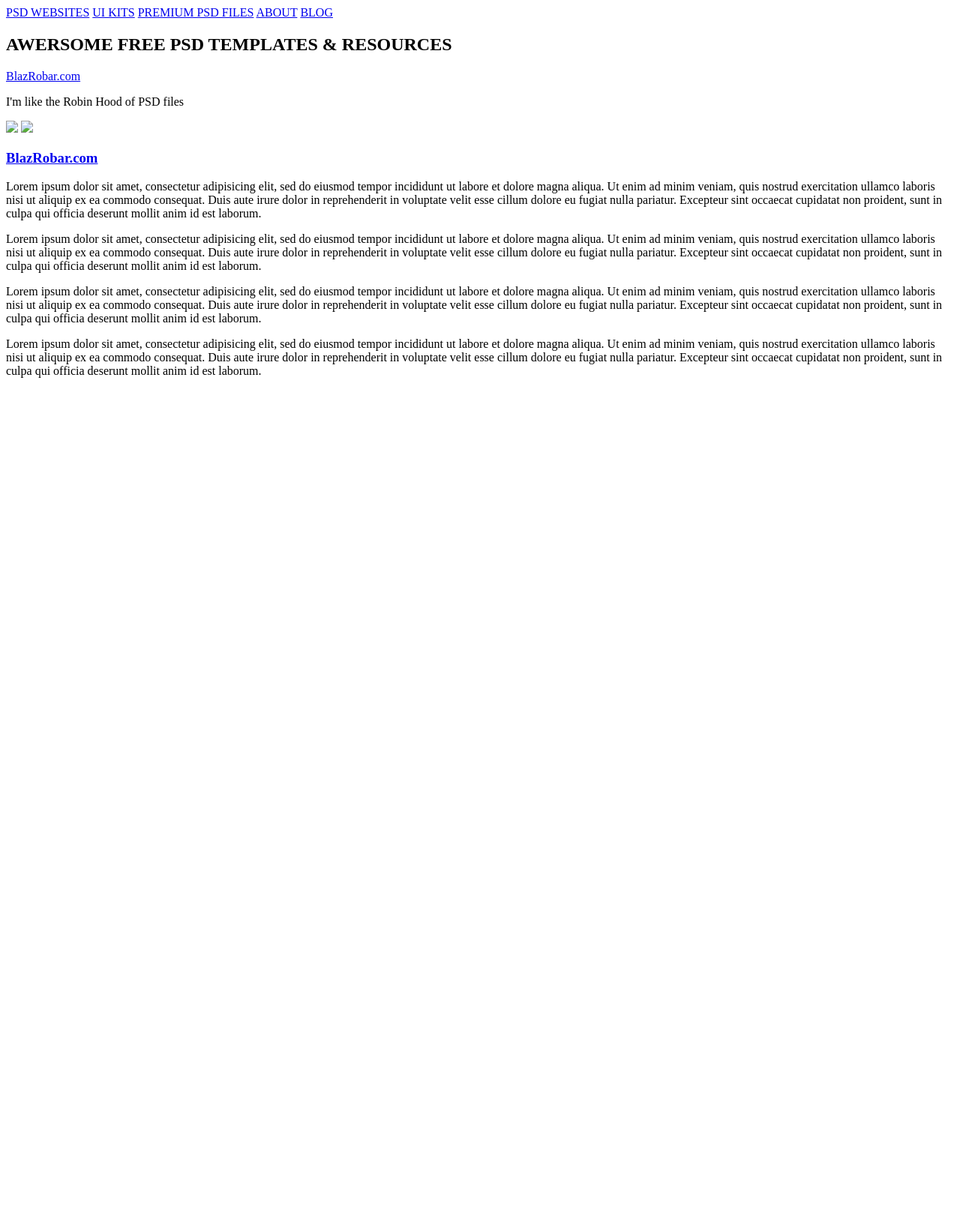
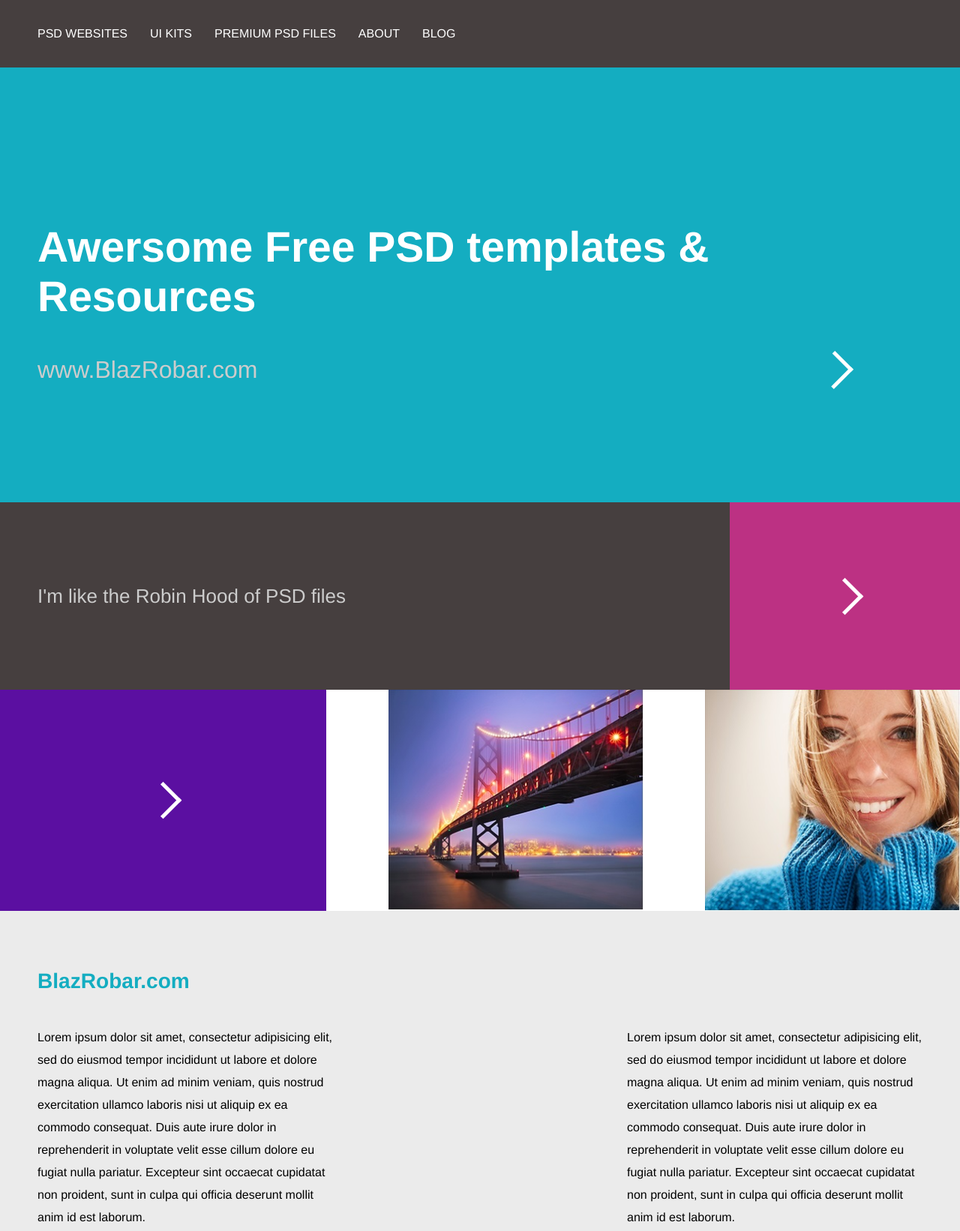
Before and after one commit to Arkhipenka/git, a plain HTML site: page module_17/index.html in a window 1280 px wide. Shown: the top 1642 px of the page at 75% size. Before the commit the page ends 800 px from the top, so only its background shows below. Drawn offline with Linux system fonts and the light colour scheme.

Commit message:
implemented sass

```diff
--- a/module_17/index.html
+++ b/module_17/index.html
@@ -4,6 +4,7 @@
 	<meta charset="utf-8">
 	<meta name="viewport" content="width=device-width, minimum-scale=1.0, maximum-scale=1.0"/>
 	<title>module_17</title>
+	<link rel="stylesheet" type="text/css" href="style.css">
 </head>
 <body>
 	<header>
@@ -17,28 +18,33 @@
 	</header>
 	<main>
 		<section>
-			<h2>AWERSOME FREE PSD TEMPLATES & RESOURCES</h2>
-			<a href="#">BlazRobar.com</a>
+			<h2>Awersome Free PSD templates & Resources</h2>
+			<div>
+				<a href="#">www.BlazRobar.com</a>
+				<div>
+					<span></span>
+				</div>
+			</div>
 		</section>
 		<section>
 			<article>
 				<p>I'm like the Robin Hood of PSD files</p>
 				<div>
-
+					<span></span>
 				</div>
 			</article>
 		</section>
 		<section>
 			<div>
+				<span></span>
+			</div>
+			<img src="bridge.jpg">
+			<img src="girl.jpg">
 
-			</div>
-			<div>
-				<img src="#">
-				<img src="#">
-			</div>
 		</section>
 		<section>
 			<a href="#"><h3>BlazRobar.com</h3></a>
+			<div>
 				<p>
 					Lorem ipsum dolor sit amet, consectetur adipisicing elit, sed do eiusmod
 					tempor incididunt ut labore et dolore magna aliqua. Ut enim ad minim veniam,
@@ -47,6 +53,8 @@
 					cillum dolore eu fugiat nulla pariatur. Excepteur sint occaecat cupidatat non
 					proident, sunt in culpa qui officia deserunt mollit anim id est laborum.
 				</p>
+
+
 				<p>
 					Lorem ipsum dolor sit amet, consectetur adipisicing elit, sed do eiusmod
 					tempor incididunt ut labore et dolore magna aliqua. Ut enim ad minim veniam,
@@ -55,6 +63,8 @@
 					cillum dolore eu fugiat nulla pariatur. Excepteur sint occaecat cupidatat non
 					proident, sunt in culpa qui officia deserunt mollit anim id est laborum.
 				</p>
+
+
 				<p>
 					Lorem ipsum dolor sit amet, consectetur adipisicing elit, sed do eiusmod
 					tempor incididunt ut labore et dolore magna aliqua. Ut enim ad minim veniam,
@@ -63,6 +73,8 @@
 					cillum dolore eu fugiat nulla pariatur. Excepteur sint occaecat cupidatat non
 					proident, sunt in culpa qui officia deserunt mollit anim id est laborum.
 				</p>
+
+
 				<p>
 					Lorem ipsum dolor sit amet, consectetur adipisicing elit, sed do eiusmod
 					tempor incididunt ut labore et dolore magna aliqua. Ut enim ad minim veniam,
@@ -71,6 +83,8 @@
 					cillum dolore eu fugiat nulla pariatur. Excepteur sint occaecat cupidatat non
 					proident, sunt in culpa qui officia deserunt mollit anim id est laborum.
 				</p>
+			</div>
+
 		</section>
 	</main>
 </body>
--- /dev/null
+++ b/module_17/style.scss
@@ -0,0 +1,247 @@
+/*scss*/
+$marginDefault: 0;
+$bgDark: #463f3f;
+$arrow:5px solid #fff;
+
+body{
+	margin:$marginDefault;
+	font-family: Helvetica, sans-serif;
+}
+header{
+	display: flex;
+	flex-direction: row;
+	justify-content: center;
+	align-items: center;
+	width: 100%;
+	background: $bgDark;
+	height: 90px;
+	padding: 10px 50px;
+	box-sizing: border-box;
+}
+nav{
+	display: flex;
+	flex-direction: row;
+	justify-content: flex-start;
+	align-items: middle;
+	width: 100%;
+	a{
+		text-decoration: none;
+		color: #fff;
+	}
+	a:not(:last-child){
+		margin-right: 30px;
+	}
+	a:hover{
+		color: #ccc;
+	}
+}
+
+h1{
+	margin: 0;
+
+}
+main{
+	section:first-child{
+		display:flex;
+		flex-direction: column;
+		justify-content: center;
+		height:580px;
+		padding: 0 150px 0 50px;
+		background: #14adc1;
+		color: #fff;
+		font-size: 38px;
+		div{
+			display: flex;
+			justify-content: space-between;
+			a{
+				text-decoration: none;
+				color: #ccc;
+				font-size: 32px;
+			}
+			span{
+				font-size: 0px;
+				padding: 15px;
+				border-right: $arrow;
+				border-top: $arrow;
+				transform: rotate(45deg);
+				position: relative;
+
+			}
+		}
+	}
+	section:nth-child(2){
+		display: flex;
+		padding-left: 50px;
+		width: 100%;
+		height: 250px;
+		font-size: 26px;
+		color: #ccc;
+		background: $bgDark;
+		box-sizing: border-box;
+		article{
+			width: 100%;
+			display: flex;
+			flex-direction: row;
+			justify-content: space-between;
+			align-items: center;
+		}
+		p{
+			width: 75%;
+		}
+		div{
+			background: #bc3183;
+			height: 100%;
+			width: 25%;
+			display: flex;
+			justify-content: center;
+			align-items: center;
+			span{
+				padding: 15px;
+				border-right: $arrow;
+				border-top: $arrow;
+				position: relative;
+				transform: rotate(45deg);
+
+			}
+		}
+	}
+	section:nth-child(3){
+		display: flex;
+		justify-content: space-between;
+		height: 295px;
+		div{
+			display: flex;
+			justify-content: center;
+			align-items: center;
+			width:34%;
+			background: #5b0fa1;
+			span{
+				padding: 15px;
+				border-right: $arrow;
+				border-top: $arrow;
+				position: relative;
+				transform: rotate(45deg);
+
+			}
+		}
+
+	}
+	section:nth-child(4){
+		display: flex;
+		flex-direction: column;
+		justify-content: center;
+		padding: 50px;
+		background: #ebebeb;
+		a{
+			text-decoration: none;
+			font-size: 24px;
+			color: #14adc1;
+		}
+
+		div{
+			display: flex;
+			justify-content: space-between;
+			flex-wrap: wrap;
+			p{
+				width: 394px;
+				line-height: 30px;
+			}
+		}
+	}
+
+
+}
+@media screen and(max-width: 980px){
+	main{
+		section:first-child{
+			height:550px;
+			h1{
+				font-size: 42px;
+			}
+		}
+		section:nth-child(2){
+			height: 230px;
+		}
+		section:nth-child(3){
+			height: 280px;
+		}
+	}
+}
+@media screen and(max-width: 680px){
+	header{
+		height: 70px;
+	}
+	main{
+		section:first-child{
+			height:440px;
+			h2{
+				font-size: 34px;
+			}
+			div{
+				a{
+					font-size: 18px;
+				}
+			}
+
+		}
+		section:nth-child(2){
+			height: 150px;
+
+		}
+		section:nth-child(3){
+			flex-direction: column;
+			align-items: stretch;
+			height: 1650px;
+			width: 100%;
+			div{
+				width: 100%;
+				height: 550px;
+			}
+			img{
+				height: 550px
+			}
+
+		}
+		section:last-child{
+			div{
+				p{
+					width: 100%;
+				}
+				p:nth-child(3){
+					display: none;
+
+				}
+				p:nth-child(4){
+					display: none;
+				}
+
+			}
+		}
+	}
+}
+@media screen and(max-width: 320px){
+	header{
+		height: 35px;
+		a{
+			font-size: 11px;
+		}
+	}
+	section:first-child{
+		padding: 25px;
+		h2{
+			font-size: 16px;
+		}
+		div{
+			a{
+				font-size: 9px;
+			}
+		}
+	}
+	section:nth-child(2){
+		height: 75px;
+		font-size: 11px;
+	}
+	section:nth-child(3){
+		height: 810px;
+	}
+}
```
Also changed, not shown: module_17/bridge.jpg (added), module_17/girl.jpg (added), module_17/style.css (added), 1 other file. Lines whose indentation alone changed are shown as unchanged.
